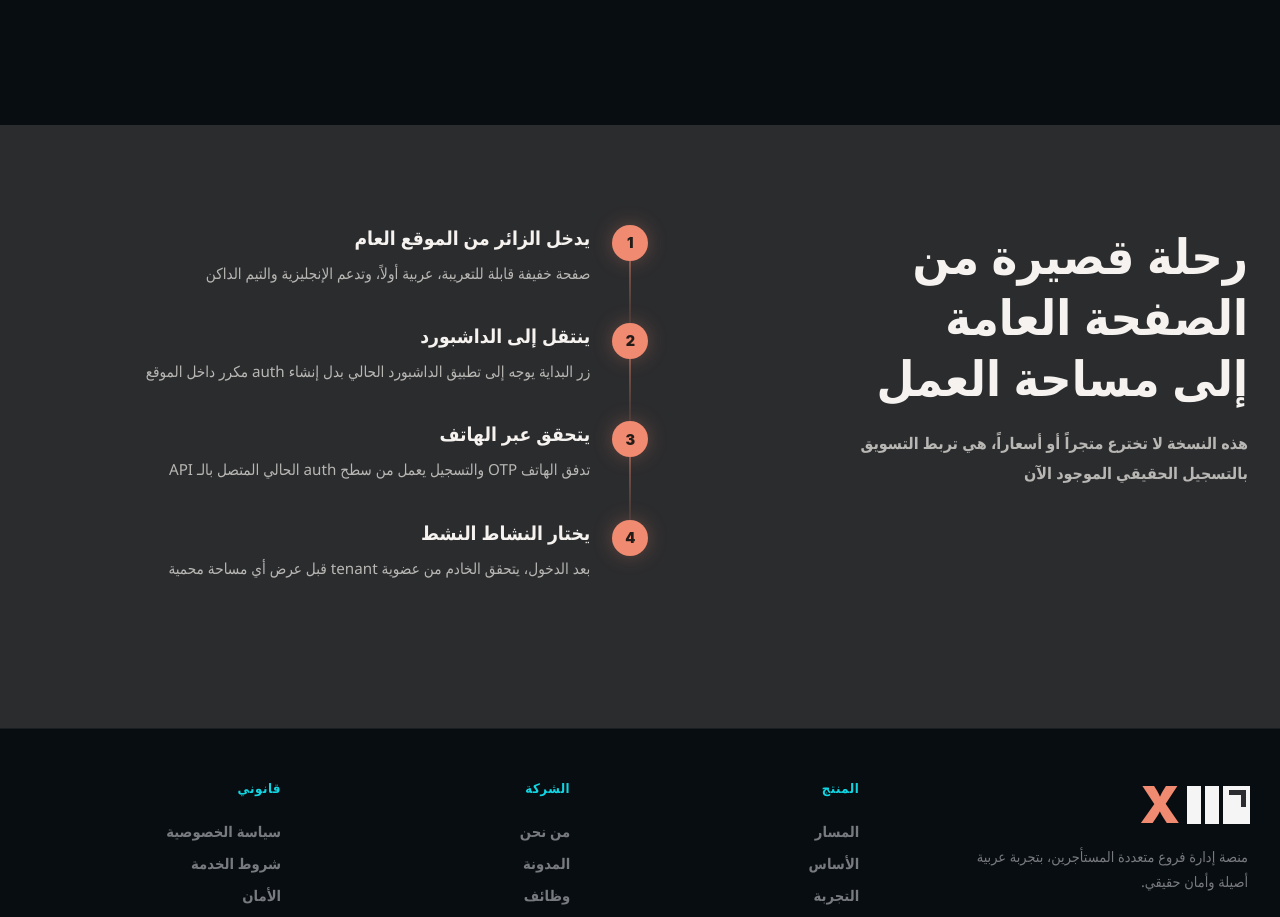
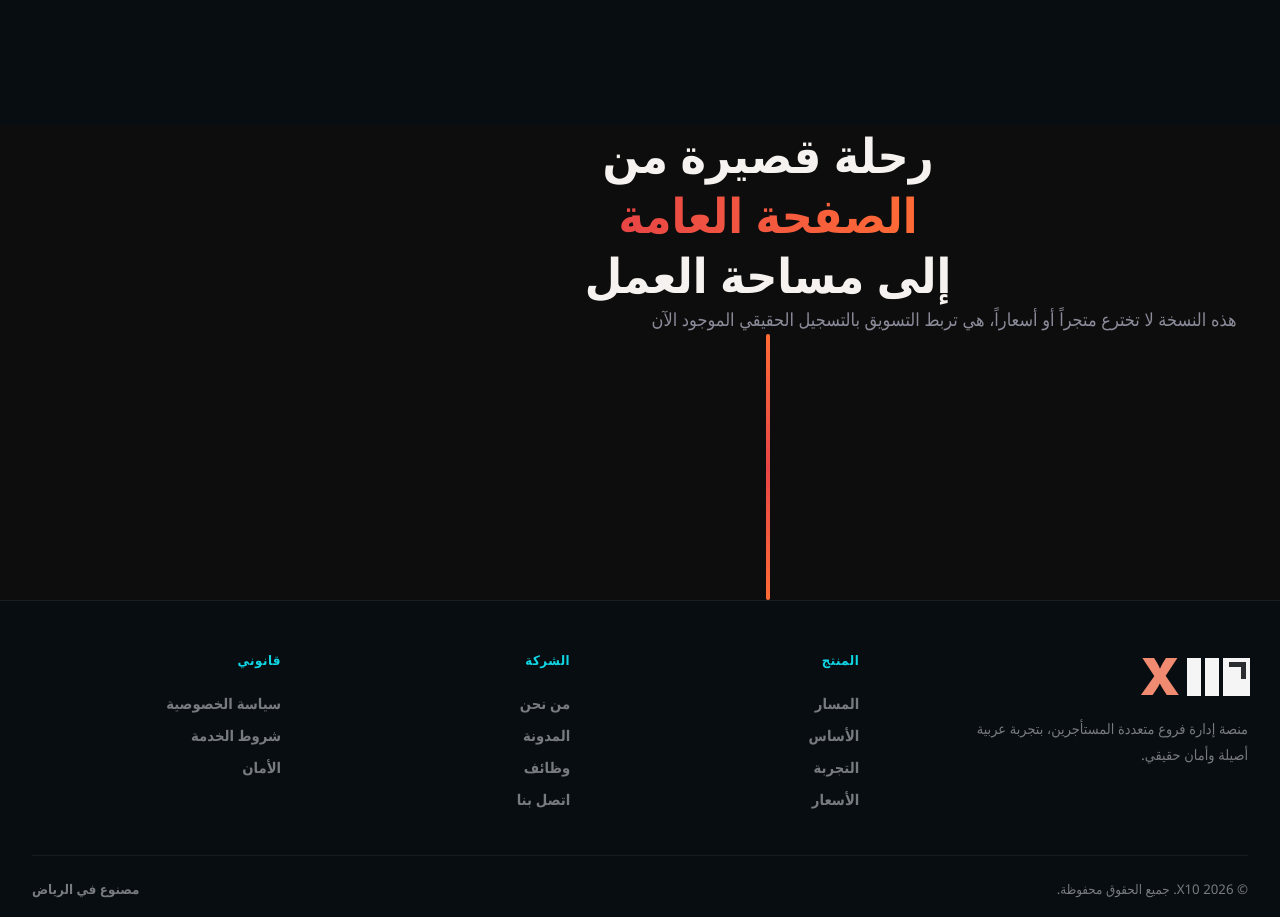
Before and after one commit to mohamedmadyan56/x10-site, a Next.js app: page / in a window 1280 px wide. Shown: the part 3880-4797 px from the top of the page. Built offline with nearby package versions, Linux system fonts and the light colour scheme.

Commit message:
fix: center title and paragraph text in JourneyMapSection (section 3)

```diff
--- a/app/page.tsx
+++ b/app/page.tsx
@@ -157,34 +157,136 @@ const journeyStepsEn = [
   { num: '3', title: 'Verifies via phone', desc: 'The phone OTP and registration flow works from the existing auth surface connected to the API' },
   { num: '4', title: 'Selects the active business', desc: 'After login, the server checks tenant membership before showing any protected workspace' },
 ];
+function BranchingStep({ step, index, dir }: { step: typeof journeyStepsAr[0], index: number, dir: 'rtl' | 'ltr' }) {
+  const ref = useRef(null);
+  const { scrollYProgress } = useScroll({
+    target: ref,
+    offset: ["start 85%", "center 50%"]
+  });
+
+  const isEven = index % 2 === 0;
+
+  const width = useTransform(scrollYProgress, [0, 1], ["0%", "100%"]);
+  const opacity = useTransform(scrollYProgress, [0.5, 1], [0, 1]);
+  const scale = useTransform(scrollYProgress, [0.5, 1], [0.8, 1]);
+
+  return (
+    <div ref={ref} className="relative w-full mb-12 md:mb-20 flex items-center" dir="ltr">
+
+      {/* --- Mobile Layout (Stacked) --- */}
+      <div className="md:hidden flex w-full relative z-20" dir={dir}>
+        <div className="w-12 flex flex-col items-center relative shrink-0">
+          <motion.div style={{ scale }} className="w-10 h-10 rounded-full bg-gradient-to-br from-[#FF6B35] to-[#E84545] flex items-center justify-center font-bold text-white shadow-[0_0_20px_rgba(255,107,53,0.5)] z-20 border-[3px] border-[#0d0d0d]">
+            {step.num}
+          </motion.div>
+        </div>
+        <motion.div style={{ opacity, y: useTransform(scrollYProgress, [0.5, 1], [20, 0]) }} className="flex-1 px-4">
+          <div className="bg-[#1a1a1a] border border-[rgba(255,255,255,0.08)] p-5 rounded-2xl shadow-xl">
+            <h3 className="text-lg font-bold text-white mb-2">{step.title}</h3>
+            <p className="text-[#8B8B9A] text-sm leading-relaxed">{step.desc}</p>
+          </div>
+        </motion.div>
+      </div>
+
+      {/* --- Desktop Layout (Alternating Grid - Forced LTR for structure) --- */}
+      <div className="hidden md:grid grid-cols-2 w-full relative z-20">
+        {isEven ? (
+          <>
+            {/* Column 1: Card on LEFT, aligned to right (center) */}
+            <div className="flex items-center justify-end pr-10">
+              <motion.div style={{ opacity, scale }} className="w-full max-w-md" dir={dir}>
+                <div className="bg-[#1a1a1a] border border-[rgba(255,255,255,0.08)] p-8 rounded-2xl relative shadow-2xl hover:border-[rgba(255,107,53,0.4)] transition-all duration-300">
+                  <div className="absolute top-1/2 -translate-y-1/2 w-14 h-14 rounded-full bg-gradient-to-br from-[#FF6B35] to-[#E84545] text-white flex items-center justify-center font-black text-2xl shadow-[0_0_20px_rgba(255,107,53,0.5)] z-20 border-4 border-[#0d0d0d] -right-7">
+                    {step.num}
+                  </div>
+                  <h3 className="text-xl md:text-2xl font-bold text-white mb-3">{step.title}</h3>
+                  <p className="text-[#8B8B9A] leading-relaxed">{step.desc}</p>
+                </div>
+              </motion.div>
+            </div>
+            {/* Column 2: Branch Line starting from left (center) going right */}
+            <div className="flex items-center justify-start relative">
+              <motion.div className="h-1 bg-gradient-to-r from-[#FF6B35] to-[#E84545]" style={{ width }} />
+            </div>
+          </>
+        ) : (
+          <>
+            {/* Column 1: Branch Line starting from right (center) going left */}
+            <div className="flex items-center justify-end relative">
+              <motion.div className="h-1 bg-gradient-to-l from-[#FF6B35] to-[#E84545]" style={{ width }} />
+            </div>
+            {/* Column 2: Card on RIGHT, aligned to left (center) */}
+            <div className="flex items-center justify-start pl-10">
+              <motion.div style={{ opacity, scale }} className="w-full max-w-md" dir={dir}>
+                <div className="bg-[#1a1a1a] border border-[rgba(255,255,255,0.08)] p-8 rounded-2xl relative shadow-2xl hover:border-[rgba(255,107,53,0.4)] transition-all duration-300">
+                  <div className="absolute top-1/2 -translate-y-1/2 w-14 h-14 rounded-full bg-gradient-to-br from-[#FF6B35] to-[#E84545] text-white flex items-center justify-center font-black text-2xl shadow-[0_0_20px_rgba(255,107,53,0.5)] z-20 border-4 border-[#0d0d0d] -left-7">
+                    {step.num}
+                  </div>
+                  <h3 className="text-xl md:text-2xl font-bold text-white mb-3">{step.title}</h3>
+                  <p className="text-[#8B8B9A] leading-relaxed">{step.desc}</p>
+                </div>
+              </motion.div>
+            </div>
+          </>
+        )}
+      </div>
+    </div>
+  );
+}
 
 function JourneyMapSection() {
   const { isArabic, dir } = useLocale();
   const steps = isArabic ? journeyStepsAr : journeyStepsEn;
+  const containerRef = useRef<HTMLElement>(null);
+
+  const { scrollYProgress } = useScroll({
+    target: containerRef,
+    offset: ["start center", "end 80%"]
+  });
+
+  const lineHeight = useTransform(scrollYProgress, [0, 1], ["0%", "100%"]);
+
   return (
-    <section id="journey-map" className="journey-map-stage" dir={dir}>
-      <div className="journey-map-shell">
+    <section id="journey-map" className="py-16 md:py-24 relative bg-[#0d0d0d] overflow-hidden" dir={dir} ref={containerRef}>
+      <div className="max-w-5xl mx-auto px-4 sm:px-6 relative">
         <Reveal>
-          <div className="journey-map-info">
-            <h2>{isArabic ? (<>رحلة قصيرة من<br />الصفحة العامة<br />إلى مساحة العمل</>) : (<>A short journey from<br />the public page<br />to the workspace</>)}</h2>
-            <p>{isArabic ? 'هذه النسخة لا تخترع متجراً أو أسعاراً، هي تربط التسويق بالتسجيل الحقيقي الموجود الآن' : 'This version doesn\'t invent a store or pricing — it connects marketing to the real registration that exists now'}</p>
+          <div className="text-center mb-16 md:mb-20">
+            <h2 className="text-3xl md:text-5xl font-bold mb-4 md:mb-6 leading-tight text-center">
+              {isArabic ? (
+                <>رحلة قصيرة من<br /><span className="text-transparent bg-clip-text bg-gradient-to-l from-[#FF6B35] to-[#E84545]">الصفحة العامة</span><br />إلى مساحة العمل</>
+              ) : (
+                <>A short journey from<br /><span className="text-transparent bg-clip-text bg-gradient-to-r from-[#FF6B35] to-[#E84545]">the public page</span><br />to the workspace</>
+              )}
+            </h2>
+            <p className="text-center text-[#8B8B9A] max-w-2xl mx-auto text-base md:text-lg leading-relaxed">
+              {isArabic
+                ? 'هذه النسخة لا تخترع متجراً أو أسعاراً، هي تربط التسويق بالتسجيل الحقيقي الموجود الآن'
+                : 'This version doesn\'t invent a store or pricing — it connects marketing to the real registration that exists now'}
+            </p>
           </div>
         </Reveal>
-        <div className="journey-map-timeline">
-          {steps.map((step, i) => (
-            <Reveal key={step.num} delay={i * 100}>
-              <div className="journey-map-step">
-                <div className="journey-map-step-indicator">
-                  <span className="journey-map-dot">{step.num}</span>
-                  {i < steps.length - 1 && <div className="journey-map-line" />}
-                </div>
-                <div className="journey-map-step-content">
-                  <h3>{step.title}</h3>
-                  <p>{step.desc}</p>
-                </div>
-              </div>
-            </Reveal>
-          ))}
+
+        {/* Tree Timeline */}
+        <div className="relative pb-12">
+          {/* Desktop Central Line */}
+          <div className="hidden md:block absolute top-0 bottom-0 left-1/2 w-1 bg-white/[0.05] -translate-x-1/2 rounded-full" />
+          <motion.div
+            className="hidden md:block absolute top-0 left-1/2 w-1 bg-gradient-to-b from-[#FF6B35] via-[#E84545] to-[#FF6B35] -translate-x-1/2 rounded-full z-10"
+            style={{ height: lineHeight }}
+          />
+
+          {/* Mobile Side Line */}
+          <div className={`md:hidden absolute top-0 bottom-0 w-1 bg-white/[0.05] rounded-full z-0 ${dir === 'rtl' ? 'right-[22px]' : 'left-[22px]'}`} />
+          <motion.div
+            className={`md:hidden absolute top-0 w-1 bg-gradient-to-b from-[#FF6B35] to-[#E84545] rounded-full z-10 ${dir === 'rtl' ? 'right-[22px]' : 'left-[22px]'}`}
+            style={{ height: lineHeight }}
+          />
+
+          <div className="flex flex-col relative z-20 pt-8">
+            {steps.map((step, i) => (
+              <BranchingStep key={step.num} step={step} index={i} dir={dir} />
+            ))}
+          </div>
         </div>
       </div>
     </section>
```
